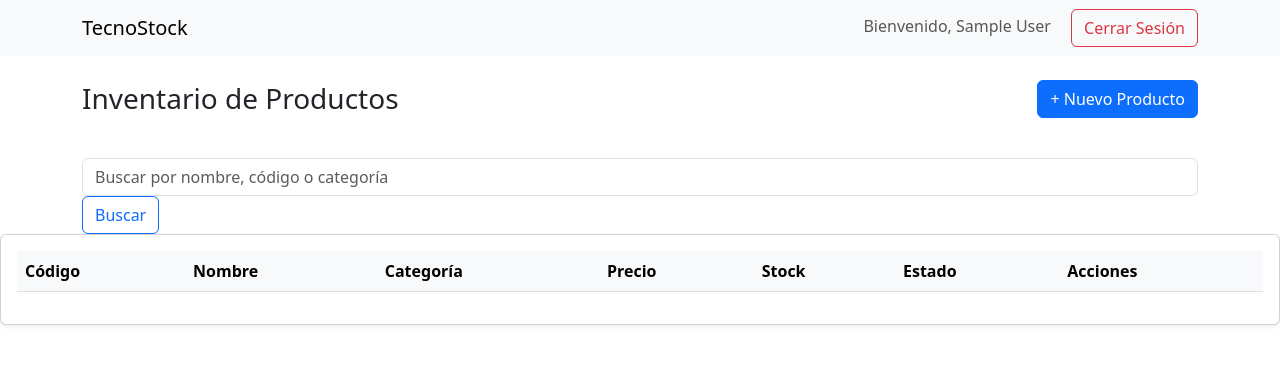
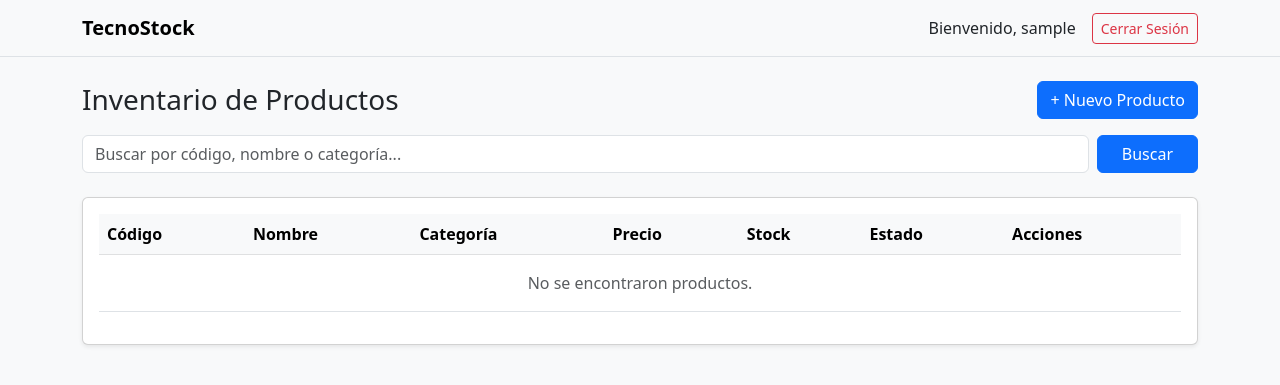
Before and after one commit to TheExter9000/tecnostock, a PHP site: page /dashboard.php in a window 1280 px wide. Shown: the top 385 px of the page. Run offline with PHP 8.4, Linux system fonts and the light colour scheme; the visitor is signed in with stand-in values (Sample User, id 1); tables that the repository leaves empty or names only in its code hold one stand-in row (values such as "Sample post"); lists and menus that the app fills with data are empty.

Commit message:
correcion de errores.

```diff
--- a/dashboard.php
+++ b/dashboard.php
@@ -1,20 +1,13 @@
 <?php
 session_start();
-
-if (!file_exists('config/conexion.php')) {
-    die("Fallo 1: El archivo config/conexion.php no existe en esta ruta.");
-}
-
 require_once 'config/conexion.php';
-
-if (!isset($pdo)) {
-    die("Fallo 2: El archivo cargó, pero la variable \$pdo no se encontró dentro de él.");
-}
 
 if (!isset($_SESSION['id_usuario'])) {
     header("Location: index.php");
     exit;
 }
+
+
 $buscar = isset($_GET['buscar']) ? $_GET['buscar'] : '';
 
 $sql = "SELECT p.*, c.nombre AS categoria_nombre
@@ -27,7 +20,9 @@ $sql = "SELECT p.*, c.nombre AS categoria_nombre
     $sql .= " AND (p.nombre LIKE :buscar OR p.codigo LIKE :buscar OR c.nombre LIKE :buscar)";
     $params['buscar'] = "%$buscar%";
 }
-        $stmt = $pdo->query($sql);
+
+$stmt = $pdo->prepare($sql);
+$stmt->execute($params);
 $productos = $stmt->fetchAll(PDO::FETCH_ASSOC);
 ?>
 
@@ -38,35 +33,37 @@ $sql = "SELECT p.*, c.nombre AS categoria_nombre
     <title>TecnoStock - Inventario</title>
     <link href="https://cdn.jsdelivr.net/npm/bootstrap@5.3.0/dist/css/bootstrap.min.css" rel="stylesheet">
 </head>
-<body class="big-light">
-    <nav class="navbar navbar-expand-lg navbar-light bg-light">
+<body class="bg-light">
+    <nav class="navbar navbar-expand-lg navbar-light bg-light border-bottom">
         <div class="container">
-            <a class="navbar-brand" href="#">TecnoStock</a>
-            <div class="text-white">
-                <span class="navbar-text me-3">
-                    Bienvenido, <?php echo htmlspecialchars($_SESSION['nombre']); ?>
+            <a class="navbar-brand fw-bold" href="#">TecnoStock</a>
+            <div class="d-flex align-items-center">
+                <span class="me-3">
+                    Bienvenido, <?php echo htmlspecialchars($_SESSION['nombre_usuario'] ?? 'Administrador'); ?>
                 </span>
-                <a href="logout.php" class="btn btn-outline-danger">Cerrar Sesión</a>
+                <a href="logout.php" class="btn btn-outline-danger btn-sm">Cerrar Sesión</a>
             </div>
         </div>
     </nav>
+
     <div class="container mt-4">
         <div class="d-flex justify-content-between align-items-center mb-3">
             <h3 class="mb-0">Inventario de Productos</h3>
             <a href="crear_producto.php" class="btn btn-primary">+ Nuevo Producto</a>
         </div>
-        <form action="dashboard.php" method=GET class="d-flex mb-4 shadow-sm"></form>
-            <input type="text" name="buscar" class="form-control me-2" placeholder="Buscar por nombre, código o categoría" value="<?php echo htmlspecialchars($buscar); ?>">
-            <button type="submit" class="btn btn-outline-primary">Buscar</button>
-            <?php if ($buscar != ''): ?>
+
+        <form action="dashboard.php" method="GET" class="d-flex mb-4">
+            <input type="text" name="buscar" class="form-control me-2" placeholder="Buscar por código, nombre o categoría..." value="<?php echo htmlspecialchars($buscar); ?>">
+            <button type="submit" class="btn btn-primary px-4">Buscar</button>
+            <?php if($buscar != ''): ?>
                 <a href="dashboard.php" class="btn btn-outline-secondary ms-2">Limpiar</a>
             <?php endif; ?>
         </form>
-    </div>
+
         <div class="card shadow-sm">
             <div class="card-body">
                 <table class="table table-hover align-middle">
-                <thead class ="table-light">
+                    <thead class="table-light">
                         <tr>
                             <th>Código</th>
                             <th>Nombre</th>
@@ -83,7 +80,7 @@ $sql = "SELECT p.*, c.nombre AS categoria_nombre
                                 <td><?php echo htmlspecialchars($prod['codigo']); ?></td>
                                 <td><?php echo htmlspecialchars($prod['nombre']); ?></td>
                                 <td><?php echo htmlspecialchars($prod['categoria_nombre']); ?></td>
-                            <td><?php echo number_format($prod['precio'], 0, ',', '.'); ?></td>
+                                <td>$<?php echo number_format($prod['precio'], 0, ',', '.'); ?></td>
                                 <td>
                                     <?php if ($prod['stock_actual'] < $prod['stock_minimo']): ?>
                                        <span class="badge bg-danger"><?php echo $prod['stock_actual']; ?> (Bajo)</span>
@@ -94,14 +91,19 @@ $sql = "SELECT p.*, c.nombre AS categoria_nombre
                                 <td>Activo</td>
                                 <td>
                                     <a href="editar_producto.php?id=<?php echo $prod['id_producto']; ?>" class="btn btn-sm btn-secondary">Editar</a>
-                                <a href="desactivar_producto.php?id=<?php echo $prod['id_producto']; ?>" class="btn btn-sm btn-danger" onclick="return confirm('¿Está seguro de desactivar este producto?');">Desactivar</a>
+                                    <a href="desactivar_producto.php?id=<?php echo $prod['id_producto']; ?>" class="btn btn-sm btn-danger" onclick="return confirm('¿Estás seguro de desactivar este producto?');">Desactivar</a>
                                 </td>
                             </tr>
                         <?php endforeach; ?>
+                        <?php if (count($productos) == 0): ?>
+                            <tr>
+                                <td colspan="7" class="text-center text-muted py-3">No se encontraron productos.</td>
+                            </tr>
+                        <?php endif; ?>
                     </tbody>
                 </table>
             </div>
         </div>
-
+    </div>
 </body>
 </html>
```
Lines whose indentation alone changed are shown as unchanged.
